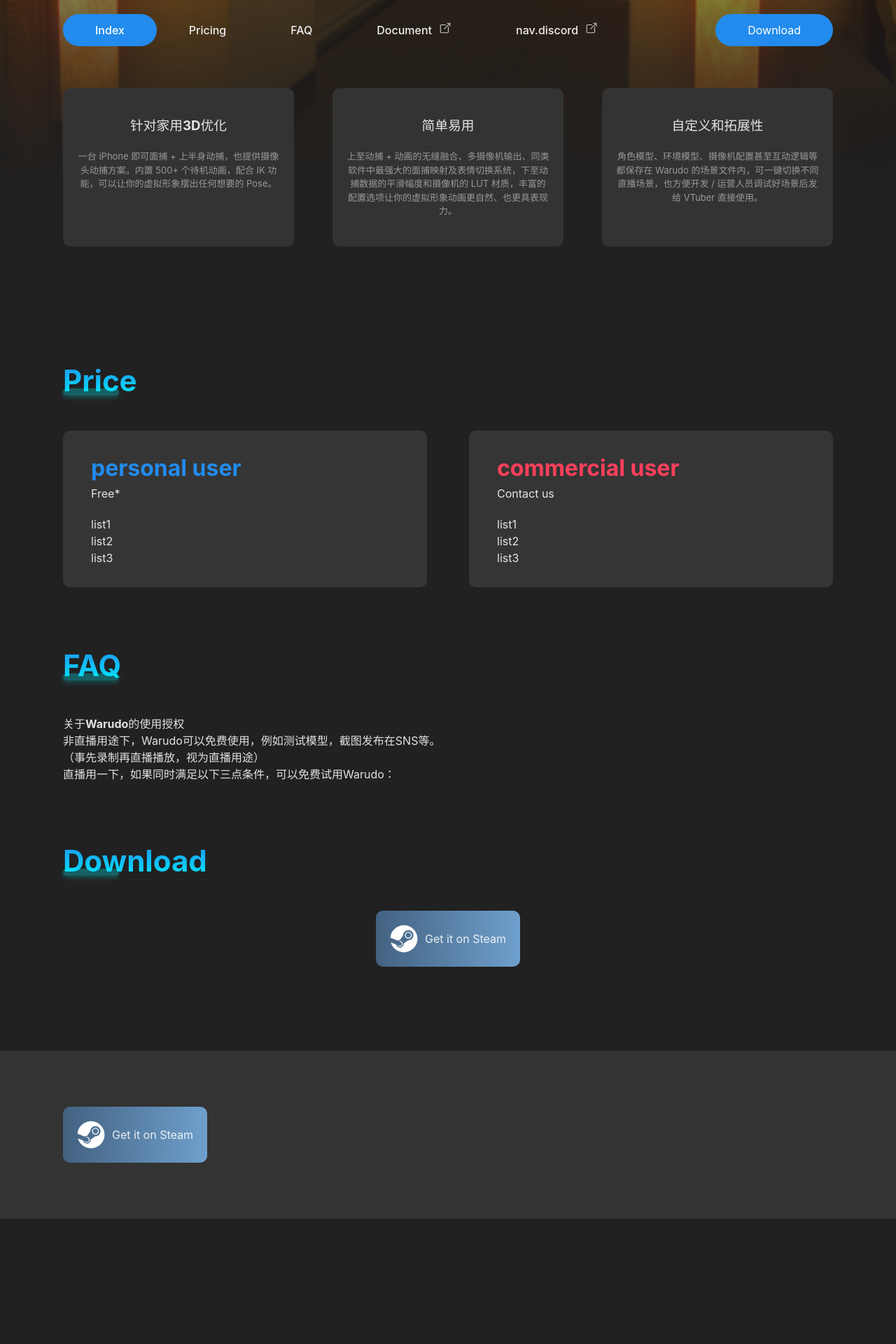
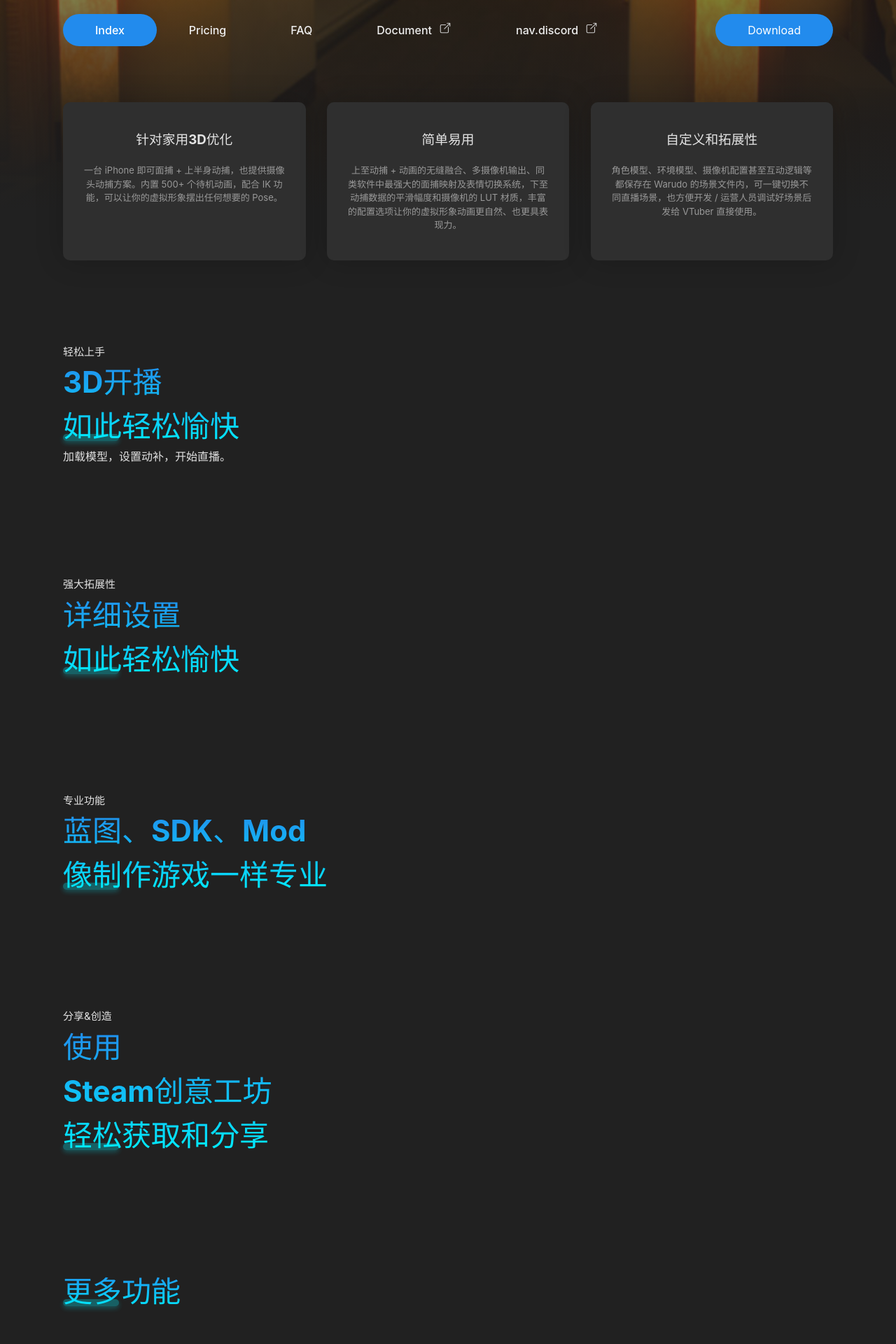
Before and after one commit to Nekotora/warudo-offical, a React (Vite) app: page / in a window 1280 px wide. Shown: the part 600-2520 px from the top of the page at 70% size. Before the commit the page ends 2341 px from the top, so only its background shows below. Built offline with nearby package versions, Linux system fonts and the light colour scheme.

Commit message:
update content

```diff
--- a/src/components/footer.tsx
+++ b/src/components/footer.tsx
@@ -3,12 +3,7 @@ export function SiteFooter() {
     <div className="site-footer">
       <div className="container">
         <div className="logo">
-        </div>
-        <div className="">
-          <div className="button-steam-download">
-            <img src="/images/steam.svg" />
-            <span>Get it on Steam</span>
-          </div>
+          <img className="logo" src="/images/logo.png" />
         </div>
       </div>
     </div>
--- a/src/pages/index.tsx
+++ b/src/pages/index.tsx
@@ -23,9 +23,88 @@ export function IndexPage() {
         <div className="container point-block">
           <div className="block">
             <div className="left">
-              <div className="title"></div>
+              <div className="title-box">
+                <h4>轻松上手</h4>
+                <h2>
+                  3D开播<br />
+                  如此轻松愉快
+                </h2>
+                <p>加载模型，设置动补，开始直播。</p>
+              </div>
+              <a href="#">
+                <div className="button"></div>
+              </a>
             </div>
             <div className="right">
+              <div className="tag-list">
+                <div></div>
+              </div>
+            </div>
+          </div>
+
+          <div className="block">
+            <div className="left">
+              <div className="title-box">
+                <h4>强大拓展性</h4>
+                <h2>
+                  详细设置<br />
+                  如此轻松愉快
+                </h2>
+              </div>
+            </div>
+            <div className="right">
+              <div className="tag-list">
+                <div></div>
+              </div>
+            </div>
+          </div>
+
+          <div className="block">
+            <div className="left">
+              <div className="title-box">
+                <h4>专业功能</h4>
+                <h2>
+                  蓝图、SDK、Mod<br />
+                  像制作游戏一样专业
+                </h2>
+              </div>
+            </div>
+            <div className="right">
+              <div className="tag-list">
+                <div></div>
+              </div>
+            </div>
+          </div>
+
+          <div className="block">
+            <div className="left">
+              <div className="title-box">
+                <h4>分享&创造</h4>
+                <h2>
+                  使用<br />
+                  Steam创意工坊<br />
+                  轻松获取和分享
+                </h2>
+              </div>
+            </div>
+            <div className="right">
+              <div className="tag-list">
+                <div></div>
+              </div>
+            </div>
+          </div>
+
+
+          <div className="block">
+            <div className="left">
+              <div className="title-box">
+                <h2>更多功能</h2>
+              </div>
+            </div>
+            <div className="right">
+              <div className="tag-list">
+                <div></div>
+              </div>
             </div>
           </div>
         </div>
@@ -34,7 +113,7 @@ export function IndexPage() {
           <div className="block">
             <div className="left">
               <div className="title-box">
-                <h2>Price</h2>
+                <h2>为个人创作者</h2>
               </div>
             </div>
             <div className="content">
@@ -76,7 +155,7 @@ export function IndexPage() {
             <div className="content">
               <div className="faq-list">
                 <div className="item">
-                  <h4>关于Warudo的使用授权</h4>
+                  <h4>关于Warudo的使用授权？</h4>
                   <div className="content">
                     <p>非直播用途下，Warudo可以免费使用，例如测试模型，截图发布在SNS等。</p>
                     <p>（事先录制再直播播放，视为直播用途）</p>
@@ -105,6 +184,24 @@ export function IndexPage() {
             </div>
           </div>
         </div>
+
+        <div className="container price-block">
+          <div className="block">
+            <div className="left">
+              <div className="title-box">
+                <h2>Community</h2>
+              </div>
+            </div>
+            <div className="content">
+              <div className="download-list">
+                <div className="button-steam-download">
+                  <img src="/images/steam.svg" />
+                  <span>Get it on Steam</span>
+                </div>
+              </div>
+            </div>
+          </div>
+        </div>
       </div>
     </>
   );
--- a/src/styles/index.scss
+++ b/src/styles/index.scss
@@ -38,7 +38,7 @@ body {
 }
 
 .block{
-  padding: 40px 0;
+  padding: 60px 0;
 }
 
 .site-header {
@@ -248,7 +248,7 @@ body {
 
     .list {
       width: 40%;
-      background-color: #353535;
+      background-color: #2f2f2f;
       padding: 30px 40px;
       border-radius: 10px;
 
@@ -279,7 +279,16 @@ body {
 
 .faq-list{
   .item{
-
+    h4{
+      margin-bottom: 20px;
+    }
+    .content{
+      font-size: 14px;
+      color: #ccc;
+      line-height: 2;
+      padding-left: 40px;
+      border-left: 5px solid rgba(255, 255, 255, 0.2);
+    }
   }
 }
 
@@ -291,12 +300,13 @@ body {
     .item{
       flex-grow: 0;
       flex-shrink: 1;
-      width: 30%;
-      background-color: #333333;
-      padding: 40px 20px;
+      width: 31.5%;
+      background-color: #2f2f2f;
+      padding: 40px 30px;
       box-sizing: border-box;
       text-align: center;
       border-radius: 10px;
+      box-shadow: 0 0 40px rgba(0,0,0,.2);
       h3{
         margin: 0;
         margin-bottom: 20px;
@@ -331,8 +341,11 @@ body {
 
 .site-footer{
   margin-top: 80px;
-  background-color: #333333;
+  background-color: #2f2f2f;
   padding: 80px;
+  img.logo{
+    height: 40px;
+  }
 }
 
 
```
